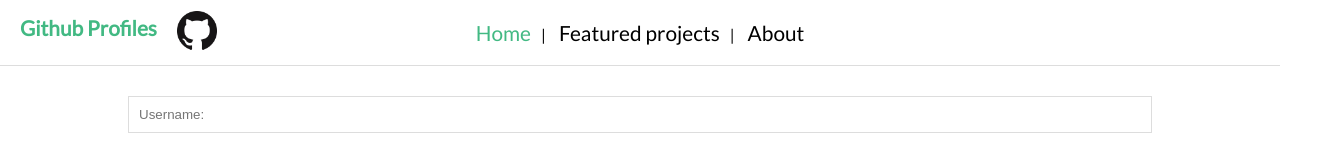
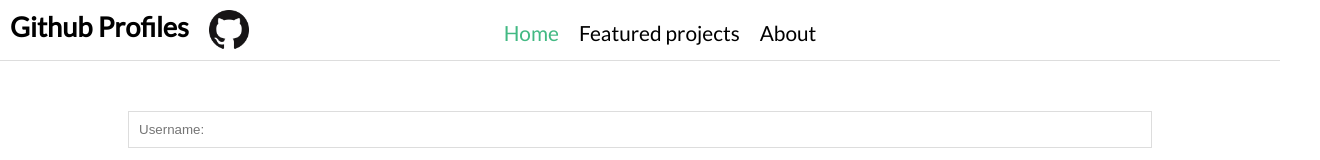
Before and after one commit to janselroa/github-profiles, a Vue app: page / in a window 1280 px wide. Shown: the top 160 px of the page, 1320 px wide, since content can reach past the window. Built offline with nearby package versions, Linux system fonts and the light colour scheme; no server answers.

Commit message:
add menu responsive

```diff
--- a/src/App.vue
+++ b/src/App.vue
@@ -1,19 +1,25 @@
 <template>
-  <div id="nav">
+<div class="top-barr">
+  <Navegation/>
     <router-link to="/" class="logo">Github Profiles
     <img src="@/assets/logo.png" alt="logo">
     </router-link>
-    <router-link to="/">Home</router-link>|
-    <router-link to="/proyects">Featured projects</router-link>|
-    <router-link to="/about">About</router-link>
-  </div>
+</div>
   <router-view/>
   <footer class="footer">
     <p>Application made by Jansel Roa with Vuejs💚 and the github <a href="https://docs.github.com/en/rest" target="_blank">api</a></p>
     <p><a href="https://github.com/janseroa/githubList" target="_blank">Repository of code</a></p>
   </footer>
 </template>
-
+<script>
+import Navegation from "@/components/Navegation.vue"
+export default {
+  name:"App",
+  components:{
+    Navegation
+  }
+}
+</script>
 <style lang="scss">
 @import url('https://fonts.googleapis.com/css2?family=Lato&display=swap');
 /*base*/
@@ -30,19 +36,7 @@ body{
   overflow-x: hidden;
 }
 
-#nav {
-  padding: 20px;
-  text-align: center;
-  border-bottom: 1px solid #ddd;
-  a {
-    font-size:1.3rem;
-    margin: 10px;
 
-    &.router-link-exact-active {
-      color: #42b983;
-    }
-  }
-}
 
 h1,h2  {
   text-align: center;
@@ -77,18 +71,25 @@ h1,h2  {
     width: 300px;
     margin: 10px;
 }
+.top-barr{
+  width: 100%;
+  background-color: #fff;
+  height: 50px;
+  padding-bottom:10px;
+  margin-bottom: 50px;
+  border-bottom: 1px solid #ddd;
+}
 .logo{
   position: absolute;
-  top: 5px;
+  top: 10px;
   left: 10px;
-  font-size:2rem;
+  font-size:1.7rem;
   font-weight:bold;
   display:flex;
   img{
     display: inline-block;
     width: 40px;
     margin-left: 20px;
-    margin-top: -4px;
   }
 }
 </style>
--- /dev/null
+++ b/src/components/Navegation.vue
@@ -0,0 +1,72 @@
+<template>
+    <nav class="nav" :class="{'menu-show':menuShow}">
+    <img  @click="menuShow=false" src="@/assets/close-icon.svg" alt="close icon">
+    <router-link @click="menuShow=false" class="link" to="/">Home</router-link>
+    <router-link  @click="menuShow=false" class="link" to="/proyects">Featured projects</router-link>
+    <router-link  @click="menuShow=false" class="link" to="/about">About</router-link>
+    </nav>
+    <img @click="menuShow=!menuShow" src="@/assets/icon-menu.svg" alt="icon menu" class="icon-menu">
+</template>
+<script>
+import {ref} from "vue"
+export default {
+    setup() {
+        const menuShow = ref(false)
+        return{menuShow}
+    },
+}
+</script>
+<style lang="scss">
+.nav {
+    width: 100%;
+    position: absolute;
+    top: 0;
+    padding: 20px;
+    text-align: center;
+  a {
+    font-size:1.3rem;
+    margin: 10px;
+
+    &.router-link-exact-active {
+      color: #42b983;
+    }
+  }
+}
+img{
+    display: none
+}
+@media screen and (max-width:700px){
+    .nav{
+        height:100vh;
+        width:100%;
+        position: absolute;
+        left: 0;
+        top: 0;
+        z-index: 10;
+        background-color: #fff;
+        display:none;
+        padding:0;
+    }
+    .link{
+        display: block;
+        padding:10px 0;
+    }
+    .icon-menu{
+        display: block
+    }
+}
+.icon-menu{
+    position: absolute;
+    top: 5px;
+    right: 10px;
+    width:40px;
+    height: 40px;
+}
+.menu-show{
+    display: block;
+    img{
+        display: block;
+        padding:10px;
+    }
+}
+</style>
```
Also changed, not shown: src/assets/close-icon.svg (added), src/assets/icon-menu.svg (added).
